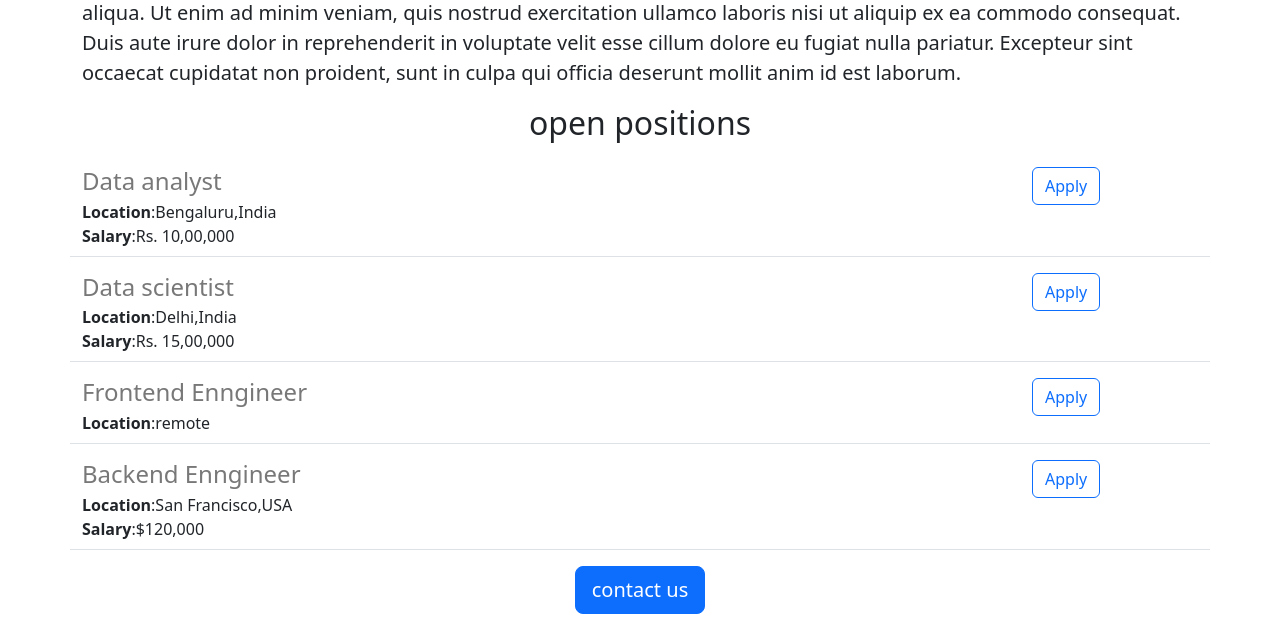
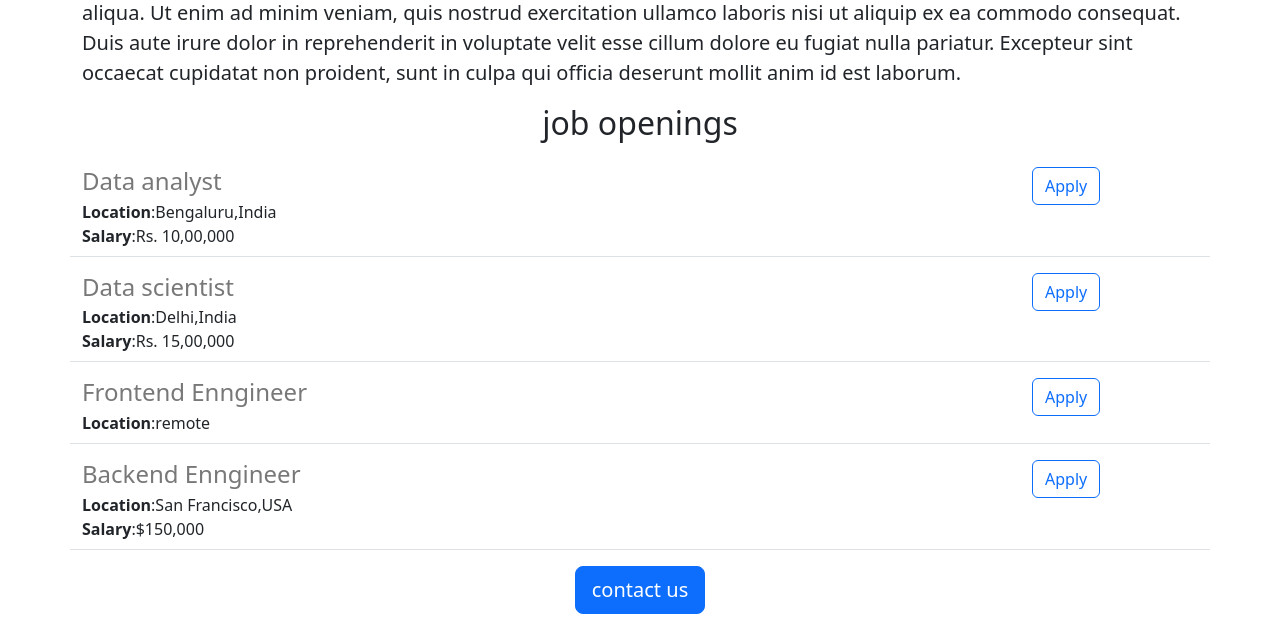
Before and after one commit to shreya274/jovian-carrers-website, a Flask app: page / in a window 1280 px wide. Shown: the part 542-1166 px from the top of the page. Run offline with Flask 3, Linux system fonts and the light colour scheme.

Commit message:
made some changes
made some changes

```diff
--- a/app.py
+++ b/app.py
@@ -32,7 +32,7 @@ JOBS = [
     'id':4,
     'title':'Backend Enngineer',
     'location':'San Francisco,USA',
-    'salary':'$120,000',
+    'salary':'$150,000',
   }
 ]
 
--- a/templates/home.html
+++ b/templates/home.html
@@ -19,7 +19,7 @@
       <img class="img-fluid" id="banner"src="https://jovian-carrers-website-2--shreyasharmass2.repl.co/static/1.jpg"height="320">
       <h2 class="text-center mt-2 mb-4">About jovain</h2>
       <p class="lead">Lorem ipsum dolor sit amet, consectetur adipiscing elit, sed do eiusmod tempor incididunt ut labore et dolore magna aliqua. Ut enim ad minim veniam, quis nostrud exercitation ullamco laboris nisi ut aliquip ex ea commodo consequat. Duis aute irure dolor in reprehenderit in voluptate velit esse cillum dolore eu fugiat nulla pariatur. Excepteur sint occaecat cupidatat non proident, sunt in culpa qui officia deserunt mollit anim id est laborum.</p>
-      <h2 class="text-center mt-2 mb-4">open positions</h2>
+      <h2 class="text-center mt-2 mb-4">job openings</h2>
       <div>
 
         {% for job in jobs %}
```
